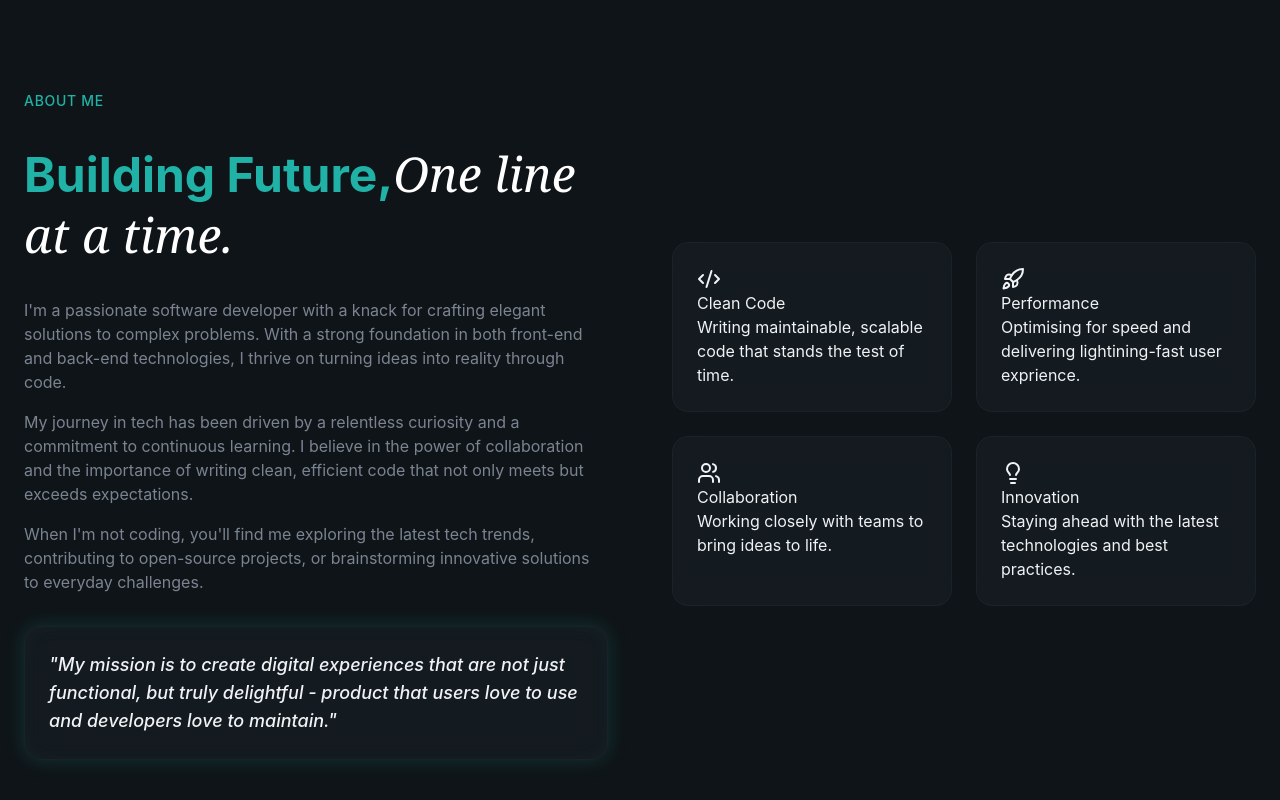
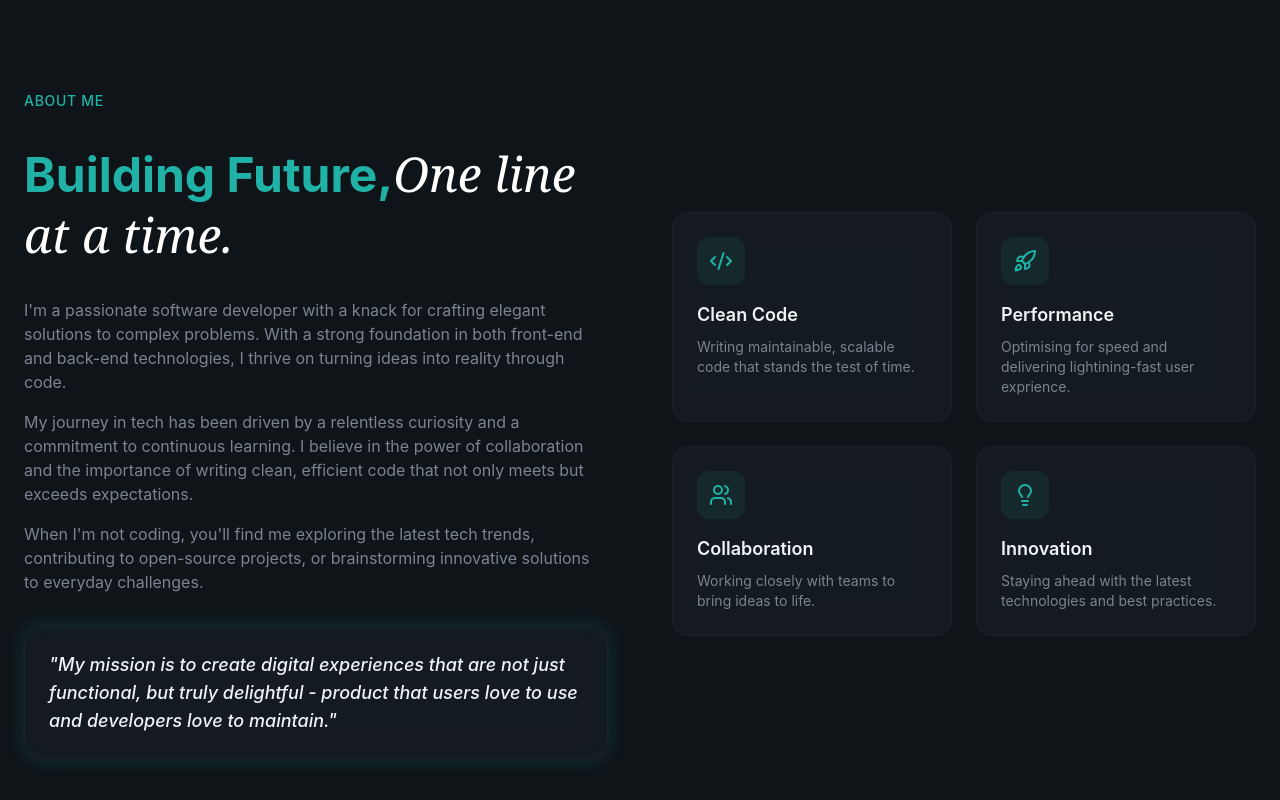
Before and after one commit to yashvimal34/my-portfolio, a React (Vite) app: page / in a window 1280 px wide. Shown: the part 1025-1825 px from the top of the page. Built offline with nearby package versions, Linux system fonts and the light colour scheme.

Commit message:
about-full-done

```diff
--- a/src/sections/About.jsx
+++ b/src/sections/About.jsx
@@ -63,9 +63,11 @@ export const About = () => {
                 <div className="grid sm:grid-cols-2 gap-6">
                     {highlights.map((item, idx) => (
                         <div key={idx} className="glass p-6 rounded-2xl animate-fade-in" style={{animationDelay: `${(idx + 1) * 100}ms`}}>
-                            <div>< item.icon /></div>
-                            <h3>{item.title}</h3>
-                            <p>{item.description}</p>
+                            <div className="w-12 h-12 rounded-xl bg-primary/10 flex items-center justify-center mb-4 hover:bg-primary/20">
+                                < item.icon className="w-6 h-6 text-primary" />
+                            </div>
+                            <h3 className="text-lg font-semibold mb-2">{item.title}</h3>
+                            <p className="text-sm text-muted-foreground">{item.description}</p>
                             </div>
                     ))}
                 </div>
```
